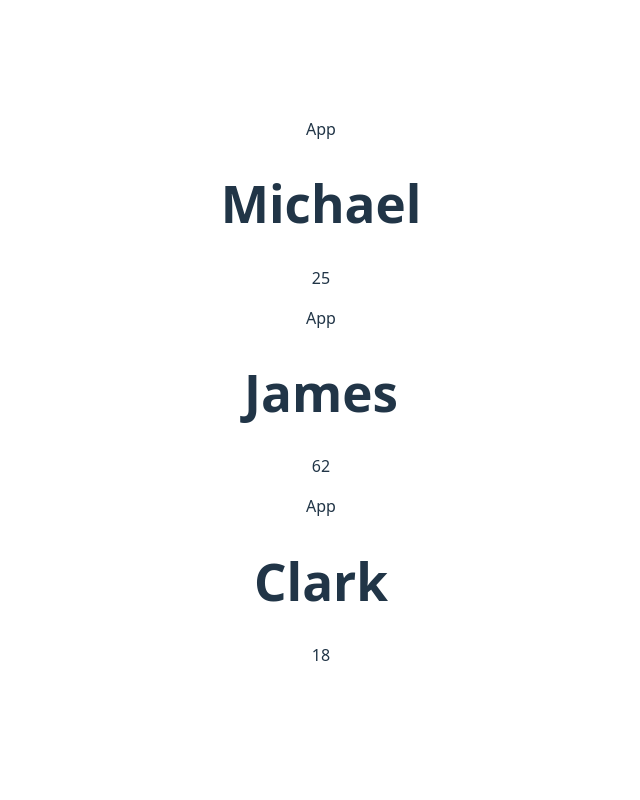
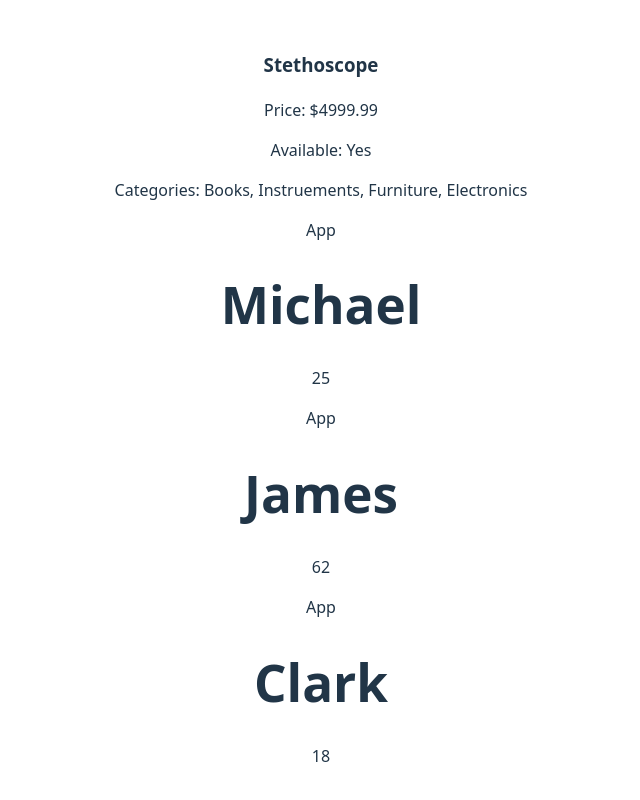
Before and after one commit to Designandcode01/Typescript-React, a React (Vite) app: page / in a window 1280 px wide. Shown: the top 800 px of the page, without its empty margins (319-959 px from the left). Built offline with nearby package versions, Linux system fonts and the light colour scheme.

Commit message:
Props Destructuring commited

```diff
--- a/src/App.tsx
+++ b/src/App.tsx
@@ -1,11 +1,15 @@
 import UserProfile from "./components/UserProfile"
 import './App.css'
+import Items from "./components/Items"
 
 
 
 const App = () => {
   return (
     <>
+    <div>
+      <Items name="Stethoscope" price={4999.99} isAvailable={true} categories={["Books", "Instruements", "Furniture", "Electronics"]} />
+    </div>
     <div>App</div>
     <UserProfile
     name="Michael"
--- /dev/null
+++ b/src/components/Items.module.css
@@ -0,0 +1,5 @@
+import  /Items.module.css
+
+items {
+    background-color: aqua;
+}
--- /dev/null
+++ b/src/components/Items.tsx
@@ -0,0 +1,35 @@
+export type ItemsProps = {
+
+    name: string;
+    price: number;
+    isAvailable: boolean; // Fixed spelling
+    categories: string[];
+}
+
+
+const Items = ({ name, price, isAvailable, categories }: ItemsProps) => {
+  return (
+    <div>
+
+      <h3>{name}</h3>
+      <p>Price: ${price}</p>
+      <p>Available: {isAvailable ? "Yes" : "No"} </p>
+      {/* {isAvailable ? "Yes" : "No"} */}
+      <p>Categories: {categories.join(", ")}</p>
+    </div>
+  )
+}
+
+// const Items: React.FC<ItemsProps> = ({ id, name, price, isAvailable }) => {
+//   return (
+//     <div className="item">
+//       <h3>{name}</h3>
+//       <p>ID: {id}</p>
+//       <p>Price: ${price.toFixed(2)}</p>
+//       <p className={isAvailable ? "in-stock" : "out-of-stock"}>
+//         {isAvailable ? "✅ In Stock" : "❌ Out of Stock"}
+//       </p>
+//     </div>
+//   )
+// }
+export default Items;
```
Also changed, not shown: src/components/UserStatus.tsx (added, +69 -0 lines).
